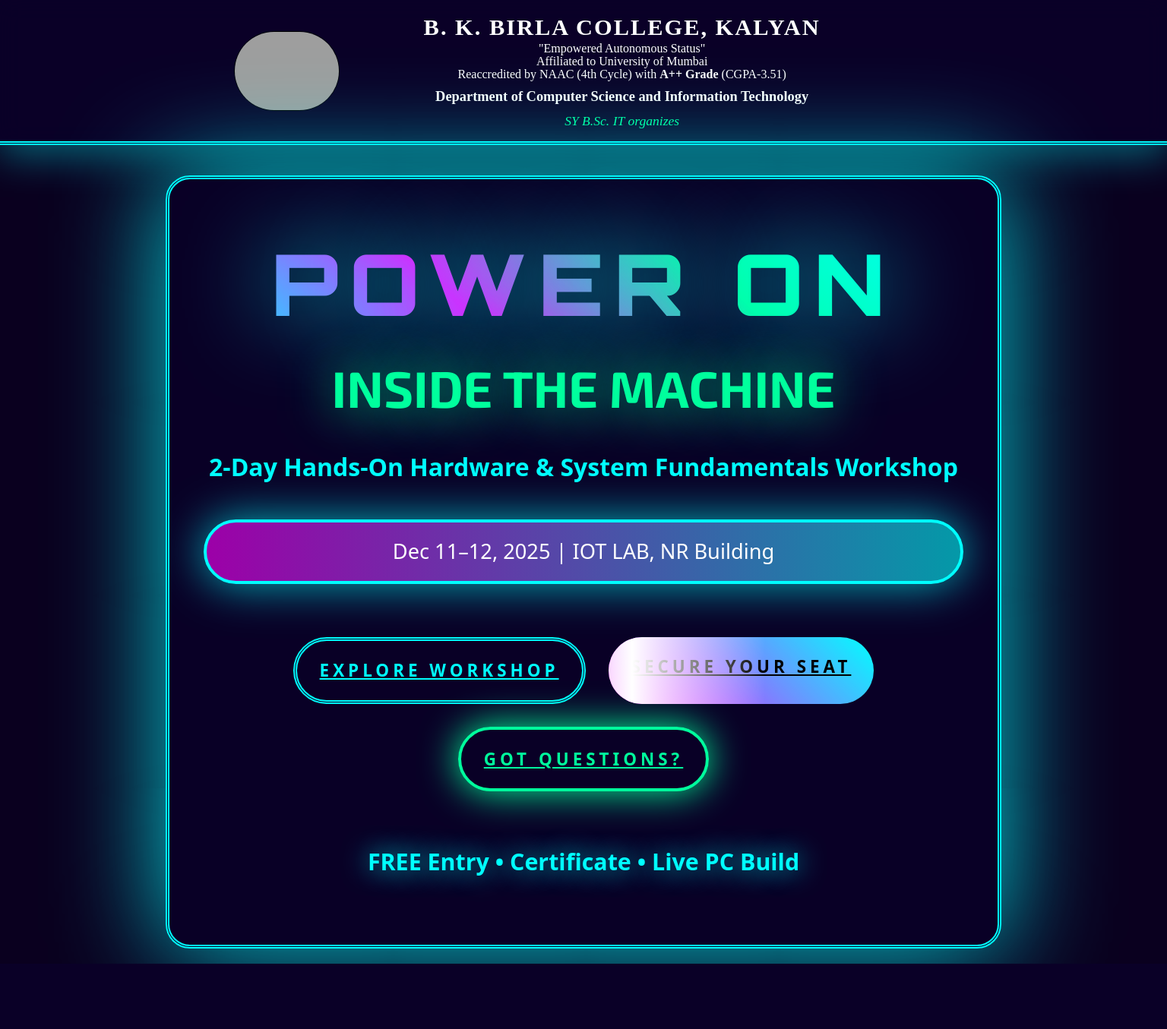
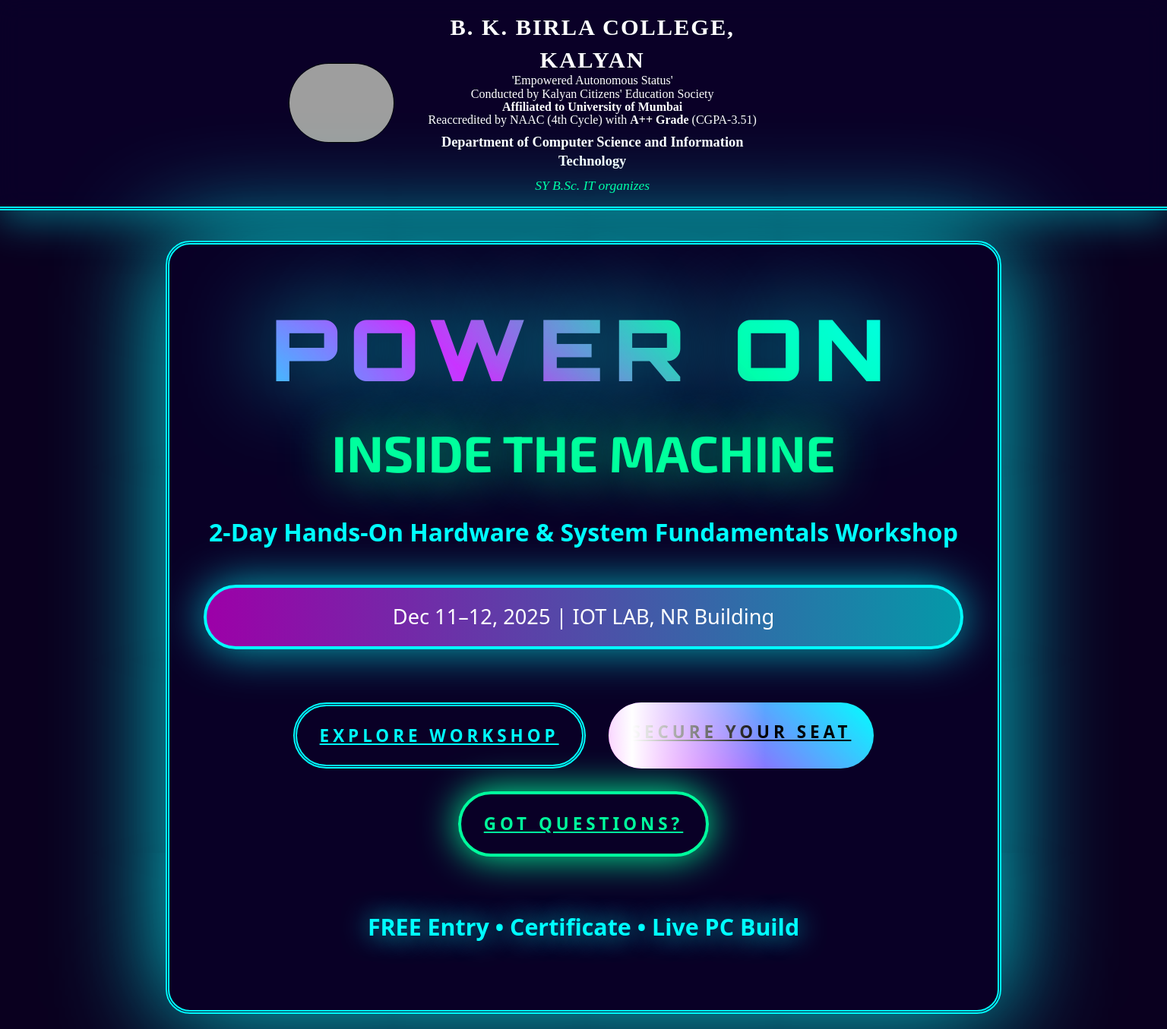
Before and after one commit to akritivishwakarma2007/workshop, a Flask app: page / in a window 1536 px wide. Shown: the whole page at 76% size. Before the commit the page ends 1269 px from the top, so only its background shows below. Run offline with Flask 3, Linux system fonts and the light colour scheme; parts of the project's set-up code (start-up, migrations or seed data) failed here and were passed over; grey boxes are pictures that could not be loaded.

Commit message:
commit12

```diff
--- a/templates/home.html
+++ b/templates/home.html
@@ -44,16 +44,38 @@
     .dept {font-size:1.15rem; font-weight:bold; margin:10px 0 6px; font-family:"Times New Roman", Times, serif;}
     .organizes {font-size:1.1rem; color:#00ff9d; font-style:italic; font-family:"Times New Roman", Times, serif;}
 
+
+    /* ——— NARROW LAYOUT ON BIG SCREENS (≥1400px) ——— */
+@media (min-width: 1400px) {
+    .container,
+    .container-lg,
+    .container-md,
+    .container-sm,
+    .container-xl,
+    .container-xxl {
+        max-width: 800px !important;   /* forces narrow center layout */
+    }
+
+    /* Optional: extra centering polish for the main box */
+    .main-box {
+        max-width: 700px;
+        margin-left: auto;
+        margin-right: auto;
+    }
+}
+
+
+
     /* LOGO CLOSER TO COLLEGE NAME */
     @media (min-width: 769px) {
       .college-header .row {
         align-items:center;
       }
       .college-header .col-auto {
-        padding-left: 200px;   /* reduced gap → logo closer */
+        /* padding-left: 300px;   reduced gap → logo closer */
       }
       .college-info {
-        margin-right: 250px;    /* reduced margin → even closer */
+        /* margin-right: 270px;    reduced margin → even closer */
       }
     }
 
@@ -76,6 +98,7 @@
       .college-header .logo {
         height:70px;
       }
+
     }
 
     /* Rest of your page – 100% untouched */
@@ -104,7 +127,7 @@
     @media (max-width: 768px) {
       .college-header { padding:12px 15px; }
       .college-header .logo { height:65px; }
-      .college-name { font-size:1.7rem; }
+      .college-name { font-size:1.5rem; }
       .college-subtitle { font-size:0.95rem; }
       .dept { font-size:1.1rem; }
       .main-box { padding:50px 25px; }
@@ -128,8 +151,9 @@
         <div class="col">
           <div class="college-info">
             <div class="college-name">B. K. BIRLA COLLEGE, KALYAN</div>
-            <div class="college-subtitle">"Empowered Autonomous Status"</div>
-            <div class="college-subtitle">Affiliated to University of Mumbai</div>
+            <div class="college-subtitle">'Empowered Autonomous Status'</div>
+            <div class="college-subtitle" style=" font-weight: 200;   ;">Conducted by Kalyan Citizens' Education Society</div>
+            <div class="college-subtitle" style="font-weight: bold; ">Affiliated to University of Mumbai</div>
             <div class="college-subtitle">Reaccredited by NAAC (4th Cycle) with <span class="naac">A++ Grade</span> (CGPA-3.51)</div>
             <div class="dept">Department of Computer Science and Information Technology</div>
             <div class="organizes">SY B.Sc. IT organizes</div>
```
